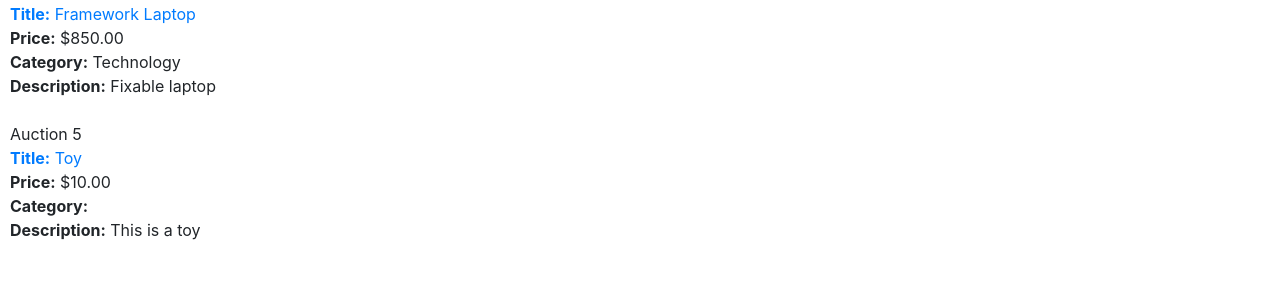
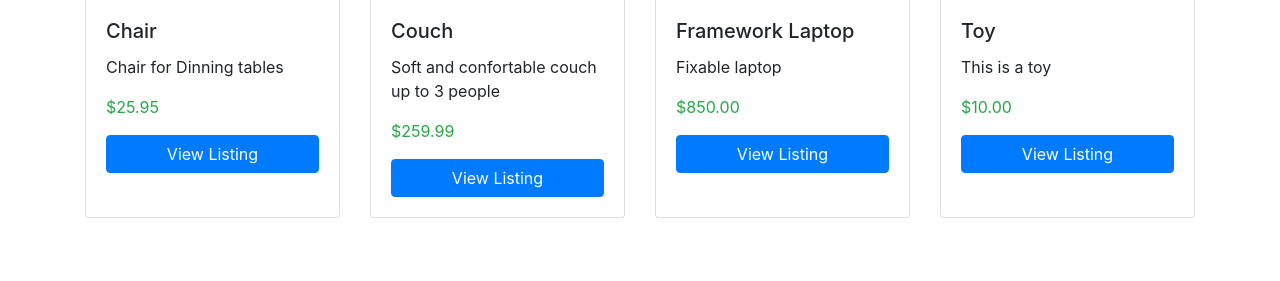
Before and after one commit to GastonUC/Django-Commerce, a Django app: page / in a window 1280 px wide. Shown: the part 519-800 px from the top of the page. Run offline with Django 3.2, Linux system fonts and the light colour scheme; data comes from the database, SQL or seed files in the repository; both versions use the stored data as it was after the commit; some libraries are stand-ins or nearby versions.

Commit message:
refactor of auction in models and auction in views

```diff
--- a/auctions/models.py
+++ b/auctions/models.py
@@ -19,10 +19,10 @@ class AuctionListing(models.Model):
     user = models.ForeignKey(User, on_delete=models.CASCADE, related_name="users")
     title = models.CharField(max_length=45) #or 50
     description = models.TextField(max_length=450)
-    category = models.ForeignKey(Category, on_delete=models.CASCADE, blank=True, related_name="category")
+    category = models.ForeignKey(Category, on_delete=models.CASCADE, blank=True, null=True, related_name="category")
     price = models.DecimalField(max_digits=9, decimal_places=2, default=1)
     date = models.DateTimeField(auto_now_add=True)
-    img_url = models.URLField(blank=True, default="https://placeholder.pics/svg/300/FBFFBC-C7FF63/000000-9BA6FF/example%20image") # Check
+    img_url = models.URLField(default="https://placeholder.pics/svg/300/FBFFBC-C7FF63/000000-9BA6FF/example%20image") # Check
     state = models.BooleanField(default=False)
 
     def __str__(self):
--- a/auctions/templates/auctions/index.html
+++ b/auctions/templates/auctions/index.html
@@ -1,7 +1,6 @@
 {% extends "auctions/layout.html" %}
 
 {% block body %}
-    <h2>Active Listings</h2>
     {% if messages %}
         <div>
             {% for message in messages %}
@@ -9,87 +8,31 @@
             {% endfor %}
         </div>
     {% endif %}
-    {% if auctions %}
-        {% for auction in auctions %}
-            {% if auction.state == False %}
-            <div>
-                Auction {{ auction.id }} <br>
-                <div><a href="{% url 'auction' auction.id %}"><strong>Title:</strong> {{ auction.title }}</a></div>
-                <div><strong>Price:</strong> ${{ auction.price }}</div>
-                <div><strong>Category:</strong> {{ auction.category }}</div>
-                <div><strong>Description:</strong> {{ auction.description }}</div>
-            </div> <br>
-            {% endif %}
-        {% endfor %}
-    {% else %}
-        No auctions
-    {% endif %}
-{% endblock %}
-
-<!--
     <main class="container my-5">
         <h1 class="mb-4">Active Listings</h1>
         <div class="row row-cols-1 row-cols-md-2 row-cols-lg-3 row-cols-xl-4 g-4">
-            <div class="col">
-                <div class="card h-100 auction-card">
-                    <img src="/placeholder.svg?height=200&width=300" class="card-img-top" alt="Vintage Watch">
-                    <div class="card-body">
-                        <h5 class="card-title">Vintage Watch</h5>
-                        <p class="card-text">A beautiful vintage watch from the 1950s</p>
-                        <div class="d-flex justify-content-between align-items-center mb-3">
-                            <span class="text-success fw-bold">$150</span>
-                            <span class="text-muted"><small>2 hours left</small></span>
+            {% if auctions %}
+                {% for auction in auctions %}
+                    {% if not auction.state %}
+                        <div class="col">
+                            <div class="card h-100 auction-card">
+                                <img src="{{ auction.img_url }}" class="card-img-top" alt="{{ auction.title }}" height="250px" width="300px">
+                                <div class="card-body">
+                                    <h5 class="card-title">{{ auction.title }}</h5>
+                                    <p class="card-text">{{ auction.description }}</p>
+                                    <div class="d-flex justify-content-between align-items-center mb-3">
+                                        <span class="text-success fw-bold">${{ auction.price }}</span>
+                                        <!-- <span class="text-muted"><small>2 hours left</small></span> -->
+                                    </div>
+                                    <a href="{% url 'auction' auction.id %}" class="btn btn-primary w-100">View Listing</a>
+                                </div>
+                            </div>
                         </div>
-                        <a href="listing-page.html?id=1" class="btn btn-primary w-100">View Listing</a>
-                    </div>
-                </div>
-            </div>
-            <div class="col">
-                <div class="card h-100 auction-card">
-                    <img src="/placeholder.svg?height=200&width=300" class="card-img-top" alt="Modern Art Painting">
-                    <div class="card-body">
-                        <h5 class="card-title">Modern Art Painting</h5>
-                        <p class="card-text">Original abstract painting by emerging artist</p>
-                        <div class="d-flex justify-content-between align-items-center mb-3">
-                            <span class="text-success fw-bold">$500</span>
-                            <span class="text-muted"><small>1 day left</small></span>
-                        </div>
-                        <a href="listing-page.html?id=2" class="btn btn-primary w-100">View Listing</a>
-                    </div>
-                </div>
-            </div>
-            <div class="col">
-                <div class="card h-100 auction-card">
-                    <img src="/placeholder.svg?height=200&width=300" class="card-img-top" alt="Antique Furniture">
-                    <div class="card-body">
-                        <h5 class="card-title">Antique Furniture</h5>
-                        <p class="card-text">Elegant 19th century mahogany dresser</p>
-                        <div class="d-flex justify-content-between align-items-center mb-3">
-                            <span class="text-success fw-bold">$300</span>
-                            <span class="text-muted"><small>5 hours left</small></span>
-                        </div>
-                        <a href="listing-page.html?id=3" class="btn btn-primary w-100">View Listing</a>
-                    </div>
-                </div>
-            </div>
-            <div class="col">
-                <div class="card h-100 auction-card">
-                    <img src="/placeholder.svg?height=200&width=300" class="card-img-top" alt="Rare Book Collection">
-                    <div class="card-body">
-                        <h5 class="card-title">Rare Book Collection</h5>
-                        <p class="card-text">Set of first edition classic novels</p>
-                        <div class="d-flex justify-content-between align-items-center mb-3">
-                            <span class="text-success fw-bold">$1000</span>
-                            <span class="text-muted"><small>3 days left</small></span>
-                        </div>
-                        <a href="listing-page.html?id=4" class="btn btn-primary w-100">View Listing</a>
-                    </div>
-                </div>
-            </div>
+                    {% endif %}
+                {% endfor %}
+            {% else %}
+                No Auctions
+            {% endif %}
         </div>
     </main>
-
-    <script src="https://cdn.jsdelivr.net/npm/bootstrap@5.3.0/dist/js/bootstrap.bundle.min.js"></script>
-</body>
-</html>
--->
+{% endblock %}
--- a/auctions/templates/auctions/layout.html
+++ b/auctions/templates/auctions/layout.html
@@ -98,5 +98,6 @@
                 });
             });
         </script> -->
+        <script src="https://cdn.jsdelivr.net/npm/bootstrap@5.3.0/dist/js/bootstrap.bundle.min.js"></script>
     </body>
 </html>
--- a/auctions/templates/auctions/listing.html
+++ b/auctions/templates/auctions/listing.html
@@ -23,7 +23,11 @@
     </article>
     {% if user.is_authenticated and auction.state == False %}
         {% if user == auction.user %}
+        <form action="{% url 'auction' auction.id %}" method="post">
+            {% csrf_token %}
+            <input type="hidden" name="state_auction" value="True">
             <input type="submit" value="Close Auction">
+        </form>
         {% else %}
             <form action="{% url 'auction' auction.id %}" method="post">
                 {% csrf_token %}
--- a/auctions/templates/auctions/watchlist.html
+++ b/auctions/templates/auctions/watchlist.html
@@ -5,7 +5,7 @@
     {% else %}
         <ul>
             {% for item in watchlist %}
-                <li><a href="{% url 'auction' item %}">{{ item.auction.title }} {{ item.auction.description }}</a></li>
+                <li><a href="{% url 'auction' item.auction.id %}">{{ item.auction.title }} {{ item.auction.description }}</a></li>
             {% endfor %}
         </ul>
     {% endif %}
--- a/auctions/views.py
+++ b/auctions/views.py
@@ -12,20 +12,19 @@ from .models import User, Category, AuctionListing, Watchlist, Bid, Comment
 
 
 class CreateListing(forms.Form):
-    title = forms.CharField(max_length=45, widget=forms.TextInput(attrs={'placeholder': 'Title, MAX 45 Characters'}))
-    description = forms.CharField(max_length=250, widget=forms.Textarea(attrs={'placeholder': 'Description'})) # initial="Title for the Listing"
-    # category = forms.Select()
-    # bid = forms.DecimalField(max_value=1000000, decimal_places=2, initial=0)
-    img_url = forms.URLField(widget=forms.URLInput(attrs={'placeholder': 'https://www.imgur.com'}))
+    title = forms.CharField(max_length=45, widget=forms.TextInput(attrs={'placeholder': 'Title, MAX 45 Characters', 'class': 'form-control'}))
+    description = forms.CharField(max_length=250, widget=forms.Textarea(attrs={'placeholder': 'Description', 'class': 'form-control'}))
+    img_url = forms.URLField(required=False, widget=forms.URLInput(attrs={'placeholder': 'https://www.imgur.com/myImage','class': 'form-control'}))
 
 class CreateBid(forms.Form):
-    bid = forms.DecimalField(max_value=1000000, decimal_places=2, widget=forms.NumberInput(attrs={'placeholder':'Set the price', 'tabindex':'0'})) # initial=0, whitout this the form shows the placeholder
+    bid = forms.DecimalField(max_value=1000000, decimal_places=2, widget=forms.NumberInput(attrs={'placeholder':'Set the price','class': 'form-control', 'tabindex':'0'})) # initial=0, whitout this the form shows the placeholder
 
 class CreateComment(forms.Form):
     body = forms.CharField(label="", max_length=450, widget=forms.Textarea(attrs={'placeholder':'Enter your comment...'}))
 
 def index(request):
     # auctions = AuctionListing.objects.all()
+    # print(CreateListing())
     return render(request, "auctions/index.html", {
         "auctions": AuctionListing.objects.all()
     })
@@ -94,49 +93,57 @@ def auction(request, auction_id):
     highest_bid = Bid.objects.filter(auction=auction_id).order_by("-amount").first()
     # print(bid_count, highest_bid)
 
+    comments = Comment.objects.filter(auction=auction_id)
+
     if auction.state:
         if bid_count < 1:
             messages.error(request, "This auction has ended without any bids")
         else:
-            messages.success(request, f"This auction has ended with a winning bid of {highest_bid}")
+            if (highest_bid.user.id == request.user.id):
+                messages.success(request, f"Congratulations! You have the highest bid of {highest_bid}")
+            else:
+                messages.success(request, f"This auction has ended with a winning bid of {highest_bid}")
             watchlist = False
     else:
         if request.user.is_authenticated:
-            watchlist_item = Watchlist.objects.filter(user=request.user.id, auction=auction)
-            watchlist = watchlist_item.exists()
+            watchlist = Watchlist.objects.filter(user=request.user.id, auction=auction).exists()
         else:
             watchlist = False
 
-    comments = Comment.objects.filter(auction=auction_id)
-
     if highest_bid is not None:
-        if highest_bid.user == request.user.id:
+        if highest_bid.user.id == request.user.id:
             messages.success(request, "You have the highest bid on this auction")
         else:
             messages.info(request, f"The highest bid on this auction is from {highest_bid.user}")
 
     if request.method == "POST":
-        form = CreateBid(request.POST)
-        if form.is_valid():
-            user_bid = float(form.cleaned_data["bid"])
-            actual_bid = auction.price
-            if user_bid <= actual_bid:
-                messages.error(request, "Sorry, but your bid must be above the present one")
-                # raise ValidationError("Sorry, but your bid must be above the present one") # This will only display the validationError mesasge at the top of the page when Developer mode is active
-                # return HttpResponseRedirect(reverse("auction", args=(auction_id,)))
-            else:
-                bid = Bid(
-                    auction = auction,
-                    amount = user_bid,
-                    user = User.objects.get(pk=request.user.id)
-                )
-                bid.save()
+        if request.POST.get("state_auction") == "True":
+            auction.state = True
+            auction.save()
+            messages.success(request, "Auction ended successfully!")
+            return HttpResponseRedirect(reverse("auction", args=(auction_id,)))
+        else:
+            form = CreateBid(request.POST)
+            if form.is_valid():
+                user_bid = float(form.cleaned_data["bid"])
+                actual_bid = auction.price
+                if user_bid <= actual_bid:
+                    messages.error(request, "Sorry, but your bid must be above the present one")
+                    # raise ValidationError("Sorry, but your bid must be above the present one") # This will only display the validationError mesasge at the top of the page when Developer mode is active
+                    # return HttpResponseRedirect(reverse("auction", args=(auction_id,)))
+                else:
+                    bid = Bid(
+                        auction = auction,
+                        amount = user_bid,
+                        user = User.objects.get(pk=request.user.id)
+                    )
+                    bid.save()
 
-                # Update the auctions's price
-                auction.price = bid.amount
-                auction.save()
-                print("Bid saved")
-                # auction.price.save()
+                    # Update the auctions's price
+                    auction.price = bid.amount
+                    auction.save()
+                    print("Bid saved")
+                    # auction.price.save()
 
     return render(request, "auctions/listing.html", {
         "auction": auction,
@@ -155,7 +162,8 @@ def new_listing(request):
         if form.is_valid() and bidForm.is_valid():
             title = form.cleaned_data["title"]
             description = form.cleaned_data["description"]
-            category = Category.objects.get(pk=int(request.POST["category"]))
+            category_id = request.POST["category"]
+            category = Category.objects.get(pk=int(category_id)) if category_id else None
             # price = form.cleaned_data["bid"]
             price = bidForm.cleaned_data["bid"]
             img_url = form.cleaned_data["img_url"]
```
Also changed, not shown: auctions/templates/auctions/create_listing.html (+29 -40 lines), db.sqlite3, 1 other file.
